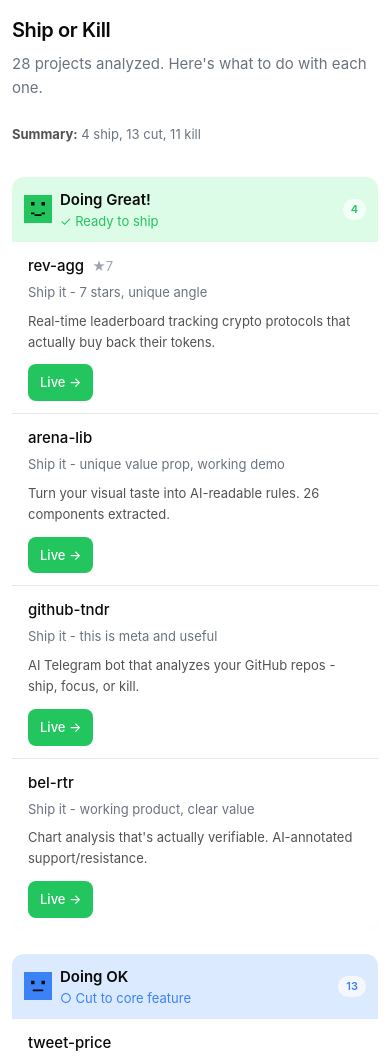
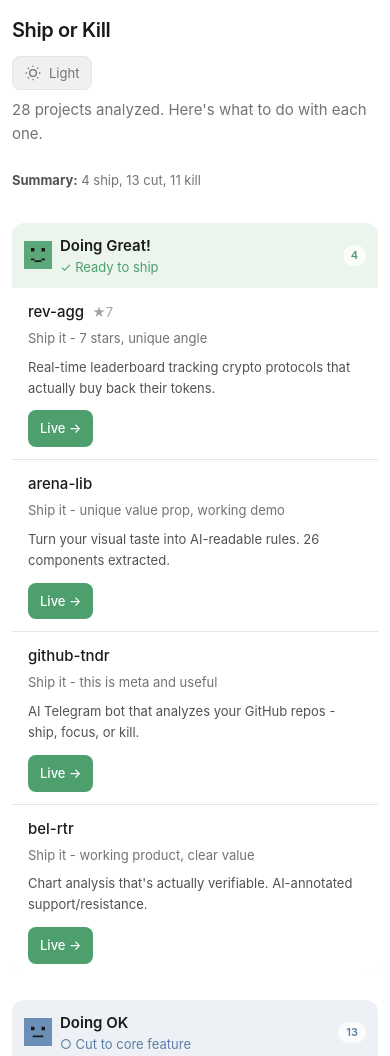
Before and after one commit to rohunvora/github-tndr, a website: page public/index.html in a window 390 px wide. Shown: the top 1056 px of the page. Drawn offline with Linux system fonts and the light colour scheme.

Commit message:
Add muted color palette + dark mode with toggle

```diff
--- a/public/index.html
+++ b/public/index.html
@@ -6,23 +6,30 @@
   <title>Project Portfolio</title>
   <style>
     :root {
-      /* Colors */
-      --green-bg: #DCFCE7;
-      --green-text: #22C55E;
-      --blue-bg: #DBEAFE;
-      --blue-text: #3B82F6;
-      --red-bg: #FEE2E2;
-      --red-text: #EF4444;
-      --black: #0A0A0A;
-      --gray-600: #525252;
-      --gray-500: #6b7280;
-      --gray-400: #9ca3af;
-      --gray-200: #e5e7eb;
-      --gray-100: #f3f4f6;
-      --gray-50: #f9fafb;
-      --white: #ffffff;
+      /* Muted Light Mode Colors */
+      --green-text: #4D9F6E;
+      --green-bg: #EBF5EE;
+      --green-face: #5BA97A;
+      --blue-text: #5B7FA6;
+      --blue-bg: #EDF1F5;
+      --blue-face: #6B8FB6;
+      --red-text: #B86B6B;
+      --red-bg: #F5EDED;
+      --red-face: #C47A7A;
 
-      /* Typography - matching Notion/ChatGPT */
+      /* Neutral colors */
+      --bg: #FFFFFF;
+      --bg-secondary: #F7F7F8;
+      --bg-tertiary: #F0F0F2;
+      --text: #1A1A1A;
+      --text-secondary: #525252;
+      --text-muted: #737373;
+      --text-faint: #A3A3A3;
+      --border: #E5E5E5;
+      --card-bg: #FFFFFF;
+      --count-bg: rgba(255,255,255,0.8);
+
+      /* Typography */
       --font-sans: -apple-system, BlinkMacSystemFont, "Segoe UI", Roboto, "Helvetica Neue", Arial, sans-serif;
       --text-base: 15px;
       --text-sm: 13px;
@@ -33,7 +40,7 @@
       --line-height: 1.6;
       --line-height-tight: 1.4;
 
-      /* Spacing - 4px base unit */
+      /* Spacing */
       --space-1: 4px;
       --space-2: 8px;
       --space-3: 12px;
@@ -49,6 +56,30 @@
       --radius-sm: 8px;
     }
 
+    /* Dark Mode */
+    [data-theme="dark"] {
+      --green-text: #6FCF8E;
+      --green-bg: #1C2A21;
+      --green-face: #5BA97A;
+      --blue-text: #7BA3CF;
+      --blue-bg: #1C2229;
+      --blue-face: #6B8FB6;
+      --red-text: #E08A8A;
+      --red-bg: #2A1F1F;
+      --red-face: #C47A7A;
+
+      --bg: #141414;
+      --bg-secondary: #1C1C1C;
+      --bg-tertiary: #242424;
+      --text: #E5E5E5;
+      --text-secondary: #B3B3B3;
+      --text-muted: #8C8C8C;
+      --text-faint: #666666;
+      --border: #2E2E2E;
+      --card-bg: #1C1C1C;
+      --count-bg: rgba(0,0,0,0.3);
+    }
+
     * {
       box-sizing: border-box;
     }
@@ -57,11 +88,12 @@
       font-family: var(--font-sans);
       font-size: var(--text-base);
       line-height: var(--line-height);
-      color: var(--black);
-      background: var(--white);
+      color: var(--text);
+      background: var(--bg);
       margin: 0;
       padding: var(--space-10) var(--space-6);
       min-height: 100vh;
+      transition: background 0.2s ease, color 0.2s ease;
     }
 
     .container {
@@ -70,27 +102,58 @@
     }
 
     /* Header */
+    .header {
+      display: flex;
+      align-items: flex-start;
+      justify-content: space-between;
+      margin-bottom: var(--space-2);
+    }
+
     h1 {
       font-size: var(--text-2xl);
       font-weight: 600;
       line-height: var(--line-height-tight);
-      margin: 0 0 var(--space-2) 0;
+      margin: 0;
       letter-spacing: -0.02em;
+    }
+
+    /* Theme toggle */
+    .theme-toggle {
+      background: var(--bg-tertiary);
+      border: 1px solid var(--border);
+      border-radius: var(--radius-sm);
+      padding: var(--space-2) var(--space-3);
+      cursor: pointer;
+      font-family: var(--font-sans);
+      font-size: var(--text-sm);
+      color: var(--text-muted);
+      display: flex;
+      align-items: center;
+      gap: var(--space-2);
+      transition: all 0.15s ease;
+    }
+    .theme-toggle:hover {
+      background: var(--bg-secondary);
+      color: var(--text-secondary);
+    }
+    .theme-toggle svg {
+      width: 16px;
+      height: 16px;
     }
 
     .subtitle {
       font-size: var(--text-base);
-      color: var(--gray-500);
+      color: var(--text-muted);
       margin: 0 0 var(--space-6) 0;
     }
 
     .stats {
       font-size: var(--text-sm);
-      color: var(--gray-500);
+      color: var(--text-muted);
       margin-bottom: var(--space-8);
     }
     .stats strong {
-      color: var(--gray-600);
+      color: var(--text-secondary);
     }
 
     /* Section containers */
@@ -98,6 +161,7 @@
       margin-bottom: var(--space-6);
       border-radius: var(--radius);
       overflow: hidden;
+      transition: background 0.2s ease;
     }
     .section.green { background: var(--green-bg); }
     .section.blue { background: var(--blue-bg); }
@@ -127,7 +191,7 @@
       margin: 0;
       font-size: var(--text-lg);
       font-weight: 600;
-      color: var(--black);
+      color: var(--text);
       line-height: var(--line-height-tight);
     }
     .section-subtitle {
@@ -144,7 +208,7 @@
       font-weight: 600;
       padding: var(--space-1) var(--space-3);
       border-radius: 100px;
-      background: rgba(255,255,255,0.7);
+      background: var(--count-bg);
       flex-shrink: 0;
     }
     .section.green .section-count { color: var(--green-text); }
@@ -153,8 +217,9 @@
 
     /* Table styling */
     .section-content {
-      background: var(--white);
+      background: var(--card-bg);
       border-radius: 0 0 var(--radius) var(--radius);
+      transition: background 0.2s ease;
     }
 
     table {
@@ -165,16 +230,16 @@
     th, td {
       text-align: left;
       padding: var(--space-3) var(--space-4);
-      border-bottom: 1px solid var(--gray-200);
+      border-bottom: 1px solid var(--border);
       vertical-align: top;
     }
     th {
-      background: var(--gray-50);
+      background: var(--bg-secondary);
       font-size: var(--text-xs);
       font-weight: 500;
       text-transform: uppercase;
       letter-spacing: 0.05em;
-      color: var(--gray-500);
+      color: var(--text-muted);
     }
     tr:last-child td {
       border-bottom: none;
@@ -184,16 +249,16 @@
     .project-name {
       font-size: var(--text-base);
       font-weight: 500;
-      color: var(--black);
+      color: var(--text);
     }
     .project-stars {
-      color: var(--gray-400);
+      color: var(--text-faint);
       font-size: var(--text-sm);
       margin-left: var(--space-2);
     }
     .verdict {
       font-size: var(--text-sm);
-      color: var(--gray-500);
+      color: var(--text-muted);
       margin-top: var(--space-1);
       line-height: var(--line-height);
     }
@@ -201,7 +266,7 @@
     /* Description cell */
     .desc {
       font-size: var(--text-sm);
-      color: var(--gray-600);
+      color: var(--text-secondary);
       line-height: var(--line-height);
     }
 
@@ -223,18 +288,21 @@
     }
     .section.green .btn-live {
       background: var(--green-text);
-      color: var(--white);
+      color: white;
     }
     .section.blue .btn-live {
       background: var(--blue-text);
-      color: var(--white);
+      color: white;
     }
     .section.red .btn-live {
       background: var(--red-text);
-      color: var(--white);
+      color: white;
+    }
+    [data-theme="dark"] .btn-live {
+      color: var(--bg);
     }
     .no-link {
-      color: var(--gray-400);
+      color: var(--text-faint);
       font-size: var(--text-sm);
     }
 
@@ -243,18 +311,18 @@
       display: none;
       width: 100%;
       padding: var(--space-3) var(--space-4);
-      background: var(--white);
+      background: var(--card-bg);
       border: none;
       cursor: pointer;
       font-family: var(--font-sans);
       font-size: var(--text-sm);
-      color: var(--gray-500);
+      color: var(--text-muted);
       text-align: left;
       border-radius: 0 0 var(--radius) var(--radius);
       transition: background 0.15s ease;
     }
     .section-toggle:hover {
-      background: var(--gray-50);
+      background: var(--bg-secondary);
     }
     .section.collapsed .section-content {
       display: none;
@@ -290,7 +358,6 @@
         padding: var(--space-3);
       }
 
-      /* Stack description below project name on mobile */
       table, thead, tbody, th, td, tr {
         display: block;
       }
@@ -299,7 +366,7 @@
       }
       tr {
         padding: var(--space-3) var(--space-4);
-        border-bottom: 1px solid var(--gray-200);
+        border-bottom: 1px solid var(--border);
       }
       tr:last-child {
         border-bottom: none;
@@ -322,6 +389,11 @@
         padding: var(--space-4) var(--space-3);
       }
 
+      .header {
+        flex-direction: column;
+        gap: var(--space-3);
+      }
+
       .section-header {
         gap: var(--space-2);
         padding: var(--space-3);
@@ -341,7 +413,16 @@
 </head>
 <body>
   <div class="container">
-    <h1>Ship or Kill</h1>
+    <div class="header">
+      <h1>Ship or Kill</h1>
+      <button class="theme-toggle" onclick="toggleTheme()" aria-label="Toggle theme">
+        <svg class="icon-sun" viewBox="0 0 24 24" fill="none" stroke="currentColor" stroke-width="2">
+          <circle cx="12" cy="12" r="5"/>
+          <path d="M12 1v2M12 21v2M4.22 4.22l1.42 1.42M18.36 18.36l1.42 1.42M1 12h2M21 12h2M4.22 19.78l1.42-1.42M18.36 5.64l1.42-1.42"/>
+        </svg>
+        <span class="theme-label">Light</span>
+      </button>
+    </div>
     <p class="subtitle">28 projects analyzed. Here's what to do with each one.</p>
 
     <div class="stats">
@@ -355,12 +436,12 @@
     <div class="section green" id="section-ship">
       <div class="section-header">
         <svg class="pixel-face" viewBox="0 0 16 16">
-          <rect width="16" height="16" fill="#22C55E"/>
-          <rect x="4" y="4" width="2" height="2" fill="#0A0A0A"/>
-          <rect x="10" y="4" width="2" height="2" fill="#0A0A0A"/>
-          <rect x="4" y="10" width="2" height="1" fill="#0A0A0A"/>
-          <rect x="6" y="11" width="4" height="1" fill="#0A0A0A"/>
-          <rect x="10" y="10" width="2" height="1" fill="#0A0A0A"/>
+          <rect width="16" height="16" class="face-fill-green"/>
+          <rect x="4" y="4" width="2" height="2" class="face-feature"/>
+          <rect x="10" y="4" width="2" height="2" class="face-feature"/>
+          <rect x="4" y="10" width="2" height="1" class="face-feature"/>
+          <rect x="6" y="11" width="4" height="1" class="face-feature"/>
+          <rect x="10" y="10" width="2" height="1" class="face-feature"/>
         </svg>
         <div class="section-title">
           <h2>Doing Great!</h2>
@@ -386,10 +467,10 @@
     <div class="section blue" id="section-cut">
       <div class="section-header">
         <svg class="pixel-face" viewBox="0 0 16 16">
-          <rect width="16" height="16" fill="#3B82F6"/>
-          <rect x="4" y="5" width="2" height="2" fill="#0A0A0A"/>
-          <rect x="10" y="5" width="2" height="2" fill="#0A0A0A"/>
-          <rect x="5" y="10" width="6" height="1" fill="#0A0A0A"/>
+          <rect width="16" height="16" class="face-fill-blue"/>
+          <rect x="4" y="5" width="2" height="2" class="face-feature"/>
+          <rect x="10" y="5" width="2" height="2" class="face-feature"/>
+          <rect x="5" y="10" width="6" height="1" class="face-feature"/>
         </svg>
         <div class="section-title">
           <h2>Doing OK</h2>
@@ -415,12 +496,12 @@
     <div class="section red collapsed" id="section-kill">
       <div class="section-header">
         <svg class="pixel-face" viewBox="0 0 16 16">
-          <rect width="16" height="16" fill="#EF4444"/>
-          <rect x="4" y="5" width="2" height="2" fill="#0A0A0A"/>
-          <rect x="10" y="5" width="2" height="2" fill="#0A0A0A"/>
-          <rect x="5" y="11" width="6" height="1" fill="#0A0A0A"/>
-          <rect x="4" y="10" width="2" height="1" fill="#0A0A0A"/>
-          <rect x="10" y="10" width="2" height="1" fill="#0A0A0A"/>
+          <rect width="16" height="16" class="face-fill-red"/>
+          <rect x="4" y="5" width="2" height="2" class="face-feature"/>
+          <rect x="10" y="5" width="2" height="2" class="face-feature"/>
+          <rect x="5" y="11" width="6" height="1" class="face-feature"/>
+          <rect x="4" y="10" width="2" height="1" class="face-feature"/>
+          <rect x="10" y="10" width="2" height="1" class="face-feature"/>
         </svg>
         <div class="section-title">
           <h2>Pay Attention!</h2>
@@ -447,6 +528,60 @@
   </div>
 
   <script>
+    // Theme management
+    function getStoredTheme() {
+      return localStorage.getItem('theme') || 'light';
+    }
+
+    function setTheme(theme) {
+      document.documentElement.setAttribute('data-theme', theme);
+      localStorage.setItem('theme', theme);
+      updateThemeButton(theme);
+      updatePixelFaces(theme);
+    }
+
+    function updateThemeButton(theme) {
+      const btn = document.querySelector('.theme-toggle');
+      const label = btn.querySelector('.theme-label');
+      const svg = btn.querySelector('svg');
+
+      if (theme === 'dark') {
+        label.textContent = 'Dark';
+        svg.innerHTML = '<path d="M21 12.79A9 9 0 1 1 11.21 3 7 7 0 0 0 21 12.79z"/>';
+      } else {
+        label.textContent = 'Light';
+        svg.innerHTML = '<circle cx="12" cy="12" r="5"/><path d="M12 1v2M12 21v2M4.22 4.22l1.42 1.42M18.36 18.36l1.42 1.42M1 12h2M21 12h2M4.22 19.78l1.42-1.42M18.36 5.64l1.42-1.42"/>';
+      }
+    }
+
+    function updatePixelFaces(theme) {
+      const isDark = theme === 'dark';
+      const featureColor = isDark ? '#1A1A1A' : '#1A1A1A';
+
+      // Update face colors based on theme
+      document.querySelectorAll('.face-fill-green').forEach(el => {
+        el.setAttribute('fill', isDark ? '#5BA97A' : '#5BA97A');
+      });
+      document.querySelectorAll('.face-fill-blue').forEach(el => {
+        el.setAttribute('fill', isDark ? '#6B8FB6' : '#6B8FB6');
+      });
+      document.querySelectorAll('.face-fill-red').forEach(el => {
+        el.setAttribute('fill', isDark ? '#C47A7A' : '#C47A7A');
+      });
+      document.querySelectorAll('.face-feature').forEach(el => {
+        el.setAttribute('fill', featureColor);
+      });
+    }
+
+    function toggleTheme() {
+      const current = getStoredTheme();
+      setTheme(current === 'dark' ? 'light' : 'dark');
+    }
+
+    // Initialize theme
+    setTheme(getStoredTheme());
+
+    // Project data and rendering
     const projects = [
       { name: "rev-agg", desc: "Real-time leaderboard tracking crypto protocols that actually buy back their tokens.", verdict: "Ship it - 7 stars, unique angle", live: "https://rev-agg.vercel.app", stars: 7, status: "ship" },
       { name: "arena-lib", desc: "Turn your visual taste into AI-readable rules. 26 components extracted.", verdict: "Ship it - unique value prop, working demo", live: "https://site-qhre0qj0j-rohun-voras-projects.vercel.app", status: "ship" },
```
